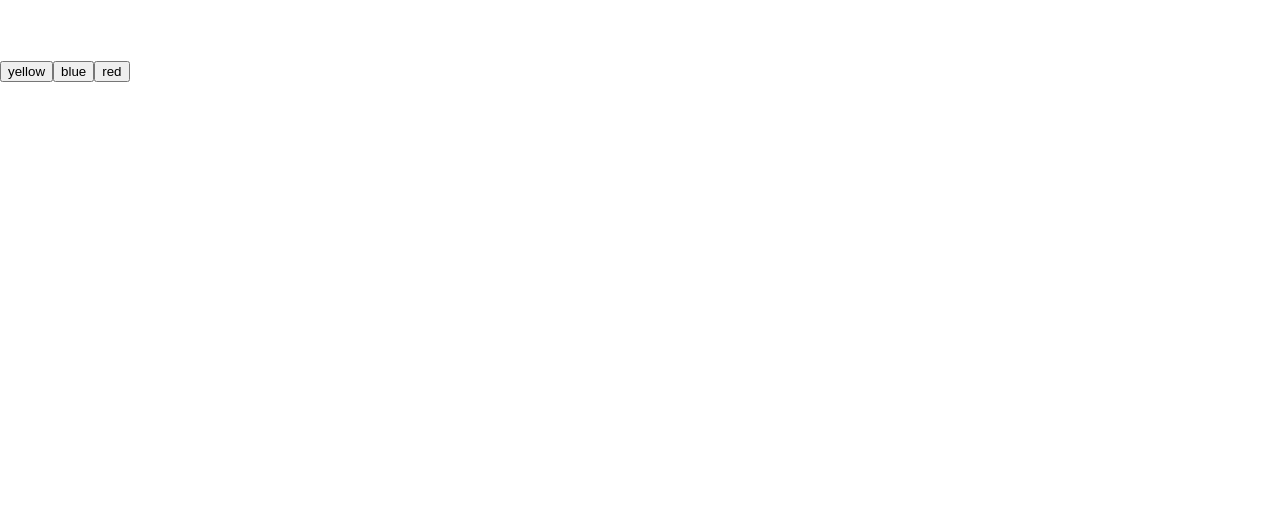
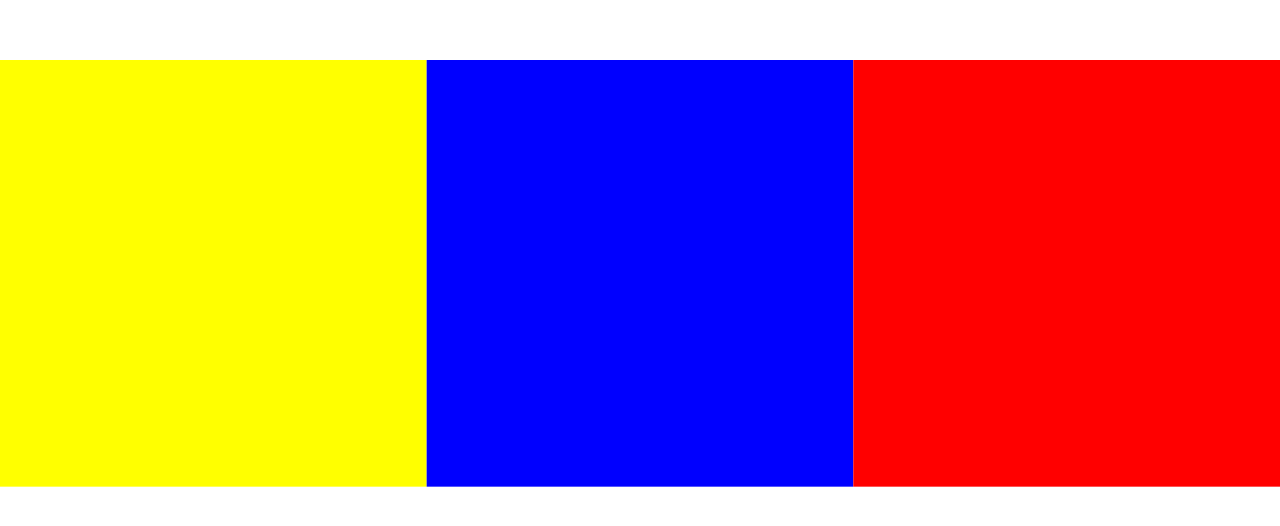
Before and after one commit to chrisbolin/megapixel, a React (Create React App) app: page / in a window 1280 px wide. Shown: the part 1224-1750 px from the top of the page. Before the commit the page ends 1306 px from the top, so only its background shows below. Built offline with nearby package versions, Linux system fonts and the light colour scheme.

Commit message:
true colorpicker

```diff
--- a/src/App.tsx
+++ b/src/App.tsx
@@ -40,19 +40,27 @@ function BoxGrid({ state, widthInBoxes, heightInBoxes, palette }: { state: AppSt
 
   function getBoxFromEvent(grid: Grid, event: React.TouchEvent<SVGElement>) {
     const { clientX, clientY, target } = event.touches[0];
-    if (target instanceof Element && target.parentElement) {
-      const x = Math.floor(clientX / target.parentElement.clientWidth * widthInBoxes);
-      const y = Math.floor(clientY / target.parentElement.clientHeight * heightInBoxes);
-      const value = grid.get(x, y);
-      return { x, y, value };
+
+    if (!(target instanceof Element && target.nodeName && target.parentElement)) {
+      throw new Error('Unexpected Box touch event');
     }
-    return {};
+
+    let measuredElement: Element;
+    if (target.nodeName === "svg") {
+      measuredElement = target;
+    } else if (target.nodeName === "rect") {
+      measuredElement = target.parentElement;
+    } else {
+      throw new Error(`target.nodeName unexpected: ${target.nodeName}.`);
+    }
+    const x = Math.floor(clientX / measuredElement.clientWidth * widthInBoxes);
+    const y = Math.floor(clientY / measuredElement.clientHeight * heightInBoxes);
+    const value = grid.get(x, y);
+    return { x, y, value };
   }
 
   function handleTouchChange(event: React.TouchEvent<SVGElement>) {
     const { x, y, value } = getBoxFromEvent(state.grid, event);
-
-    if (x === undefined || y === undefined) return;
 
     if (typeof value !== 'number') {
       state.grid.set(x, y, state.currentColorIndex);
@@ -67,13 +75,25 @@ function BoxGrid({ state, widthInBoxes, heightInBoxes, palette }: { state: AppSt
     onTouchStart={handleTouchChange}
   >
     {state.grid.data.map((row, yIndex) => <BoxRow row={row} yIndex={yIndex} key={yIndex} palette={palette} />)}
-  </svg >
+  </svg>
 }
 
 function ColorPicker({ state, palette }: { state: AppState, palette: Palette }) {
-  return <>
-    {palette.map((color, index) => <button onClick={() => state.setCurrentColorIndex(index)}>{color}</button>)}
-  </>;
+  const dimensionInPixels = 10;
+  const viewBox = `0 0 ${palette.length * dimensionInPixels} ${3 * dimensionInPixels}`;
+  return <svg viewBox={viewBox}>
+    {palette.map((color, index) =>
+      <rect
+        onClick={() => state.setCurrentColorIndex(index)}
+        key={color}
+        fill={color}
+        width={dimensionInPixels}
+        height={dimensionInPixels}
+        x={index * dimensionInPixels}
+        y={0}
+      />)
+    }
+  </svg>;
 }
 
 function App() {
```
